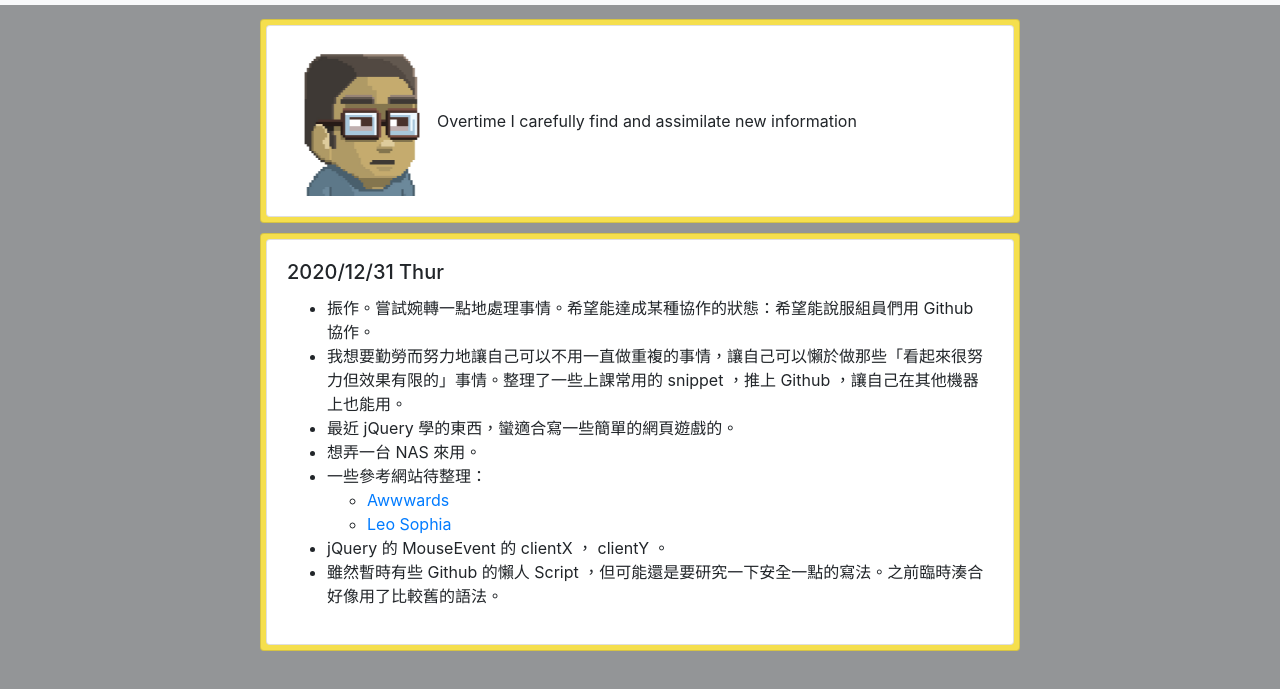
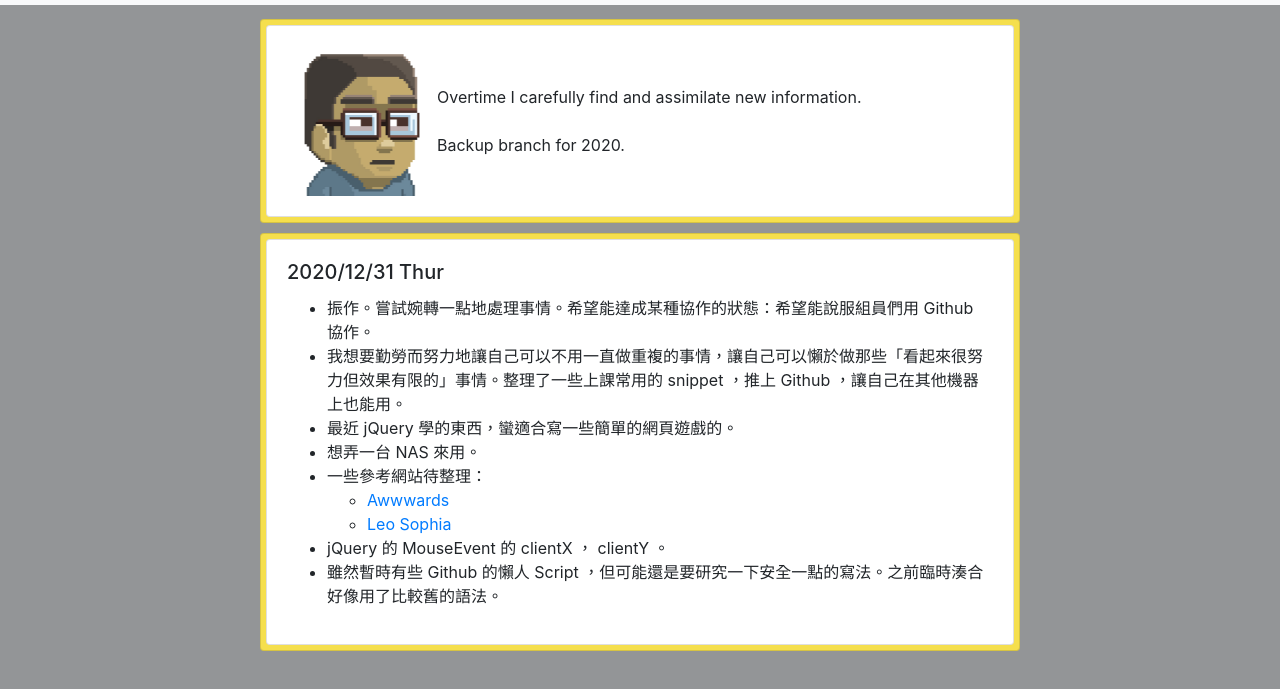
Before and after one commit to jchans-learning/jchans.github.io_b2022, a plain HTML site: page index.html in a window 1280 px wide. Shown: the part 51-740 px from the top of the page. Drawn offline with Linux system fonts and the light colour scheme.

Commit message:
backup branch for 2020

```diff
--- a/index.html
+++ b/index.html
@@ -35,7 +35,10 @@
                   />
                 </div>
                 <div>
-                  Overtime I carefully find and assimilate new information
+                  Overtime I carefully find and assimilate new information.
+                  <br />
+                  <br />
+                  Backup branch for 2020.
                 </div>
               </div>
             </div>
```
